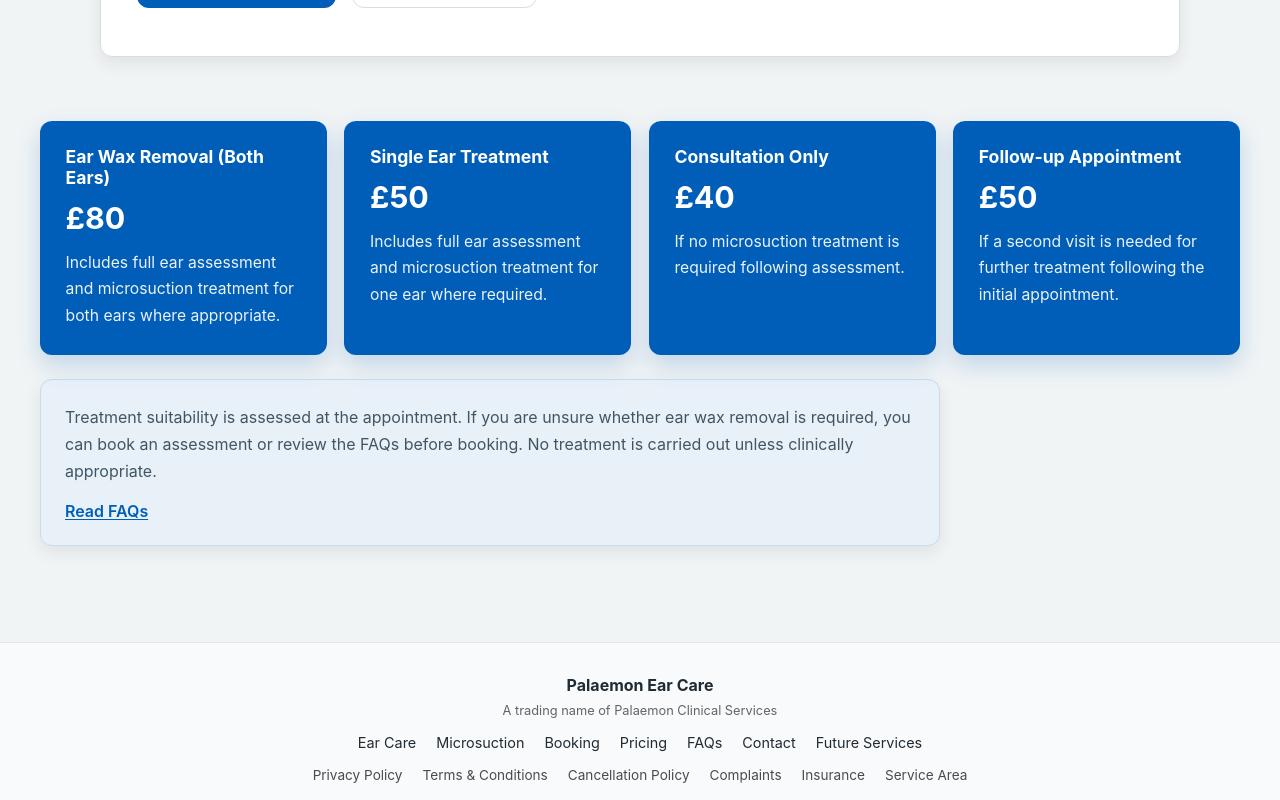
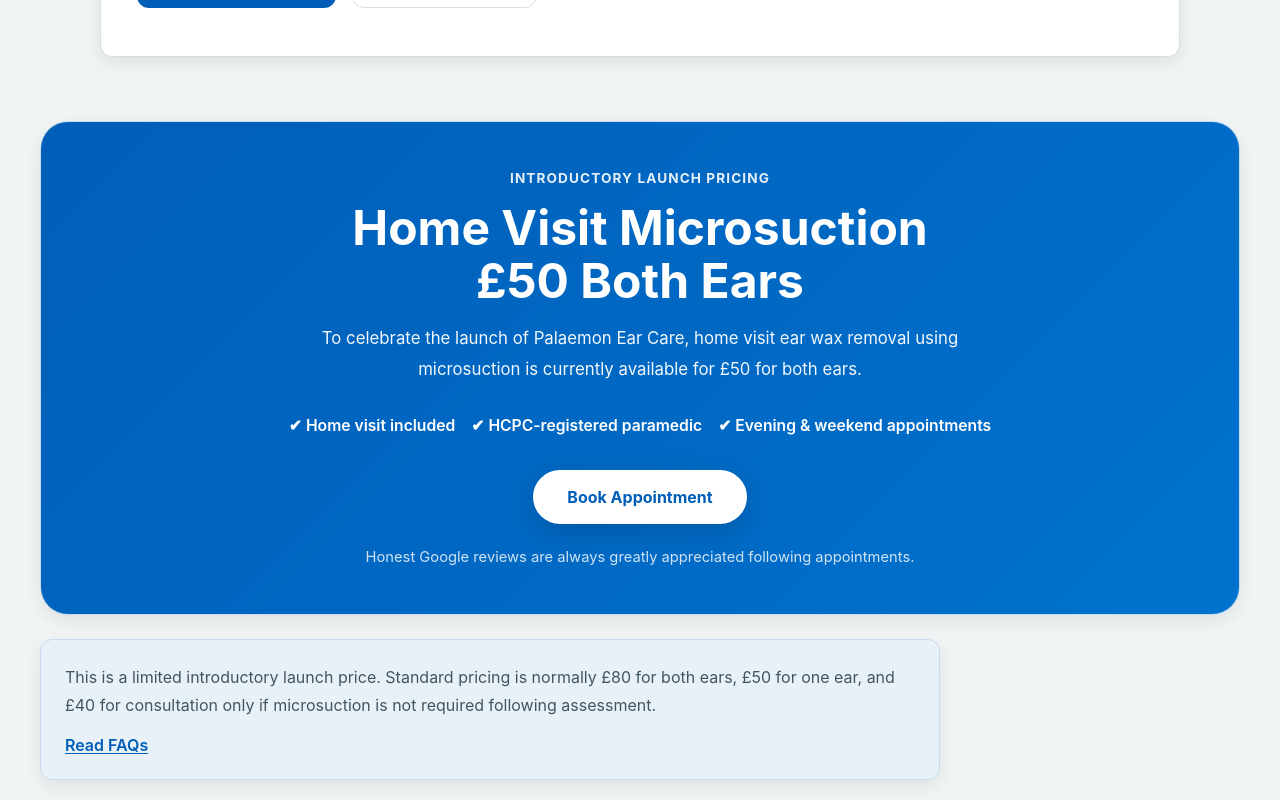
Before and after one commit to VentrisOdin/palaemon-clinical-services, a React (Vite) app in the folder frontend/: page /pricing in a window 1280 px wide. Shown: the part 640-1440 px from the top of the page. Built offline with nearby package versions, Linux system fonts and the light colour scheme.

Commit message:
Launch price promo

```diff
--- /dev/null
+++ b/frontend/src/components/home/HomeLaunchOffer.jsx
@@ -0,0 +1,113 @@
+import { Link } from "react-router-dom";
+
+function HomeLaunchOffer() {
+  return (
+    <section className="home-section">
+      <div className="container">
+        <div
+          className="nhs-info-card"
+          style={{
+            background: "linear-gradient(135deg, #005eb8, #0072ce)",
+            color: "#ffffff",
+            padding: "3rem",
+            borderRadius: "28px",
+            textAlign: "center",
+            position: "relative",
+            overflow: "hidden",
+          }}
+        >
+          <p
+            style={{
+              fontSize: "0.85rem",
+              fontWeight: "700",
+              letterSpacing: "0.08em",
+              textTransform: "uppercase",
+              opacity: "0.9",
+              marginBottom: "1rem",
+            }}
+          >
+            Introductory Launch Offer
+          </p>
+
+          <h2
+            style={{
+              color: "#ffffff",
+              marginBottom: "1rem",
+              fontSize: "clamp(2rem, 5vw, 3rem)",
+              lineHeight: "1.1",
+            }}
+          >
+            Home Visit Microsuction
+            <br />
+            £50 Both Ears
+          </h2>
+
+          <p
+            style={{
+              maxWidth: "720px",
+              margin: "0 auto 2rem auto",
+              color: "rgba(255,255,255,0.95)",
+              lineHeight: "1.8",
+              fontSize: "1.05rem",
+            }}
+          >
+            To celebrate the launch of Palaemon Ear Care, we are
+            currently offering home visit ear wax removal using
+            microsuction for £50 for both ears.
+          </p>
+
+          <div
+            style={{
+              display: "flex",
+              flexWrap: "wrap",
+              justifyContent: "center",
+              gap: "1rem",
+              marginBottom: "2.2rem",
+              fontWeight: "600",
+              fontSize: "0.98rem",
+            }}
+          >
+            <span>✔ Home visit included</span>
+            <span>✔ HCPC-registered paramedic</span>
+            <span>✔ Evening & weekend appointments</span>
+          </div>
+
+          <Link
+            to="/booking"
+            className="primary-button"
+            style={{
+              background: "#ffffff",
+              color: "#005eb8",
+              border: "2px solid #ffffff",
+              padding: "0.95rem 2rem",
+              borderRadius: "999px",
+              fontWeight: "700",
+              display: "inline-flex",
+              alignItems: "center",
+              justifyContent: "center",
+              textDecoration: "none",
+              boxShadow: "0 10px 30px rgba(0,0,0,0.15)",
+              transition: "all 0.25s ease",
+            }}
+          >
+            Book Appointment
+          </Link>
+
+          <p
+            style={{
+              marginTop: "1.5rem",
+              fontSize: "0.92rem",
+              opacity: "0.9",
+              color: "rgba(255,255,255,0.9)",
+            }}
+          >
+            Honest Google reviews are always greatly appreciated
+            following appointments.
+          </p>
+        </div>
+      </div>
+    </section>
+  );
+}
+
+export default HomeLaunchOffer;
--- /dev/null
+++ b/frontend/src/components/pricing/PricingLaunchOffer.jsx
@@ -0,0 +1,147 @@
+import { Link } from "react-router-dom";
+
+function PricingLaunchOffer() {
+  return (
+    <section
+      className="home-section"
+      style={{
+        paddingTop: "2rem",
+        paddingBottom: "3rem",
+      }}
+    >
+      <div className="container">
+        <div
+          className="nhs-info-card"
+          style={{
+            background: "linear-gradient(135deg, #005eb8, #0072ce)",
+            color: "#ffffff",
+            padding: "3rem",
+            borderRadius: "28px",
+            textAlign: "center",
+            boxShadow: "var(--shadow-soft)",
+          }}
+        >
+          <p
+            style={{
+              fontSize: "0.85rem",
+              fontWeight: "700",
+              letterSpacing: "0.08em",
+              textTransform: "uppercase",
+              opacity: "0.9",
+              marginBottom: "1rem",
+            }}
+          >
+            Introductory Launch Pricing
+          </p>
+
+          <h2
+            style={{
+              color: "#ffffff",
+              marginBottom: "1rem",
+              fontSize: "clamp(2rem, 5vw, 3rem)",
+              lineHeight: "1.1",
+            }}
+          >
+            Home Visit Microsuction
+            <br />
+            £50 Both Ears
+          </h2>
+
+          <p
+            style={{
+              maxWidth: "720px",
+              margin: "0 auto 2rem auto",
+              color: "rgba(255,255,255,0.95)",
+              lineHeight: "1.8",
+              fontSize: "1.05rem",
+            }}
+          >
+            To celebrate the launch of Palaemon Ear Care, home visit ear wax
+            removal using microsuction is currently available for £50 for both
+            ears.
+          </p>
+
+          <div
+            style={{
+              display: "flex",
+              flexWrap: "wrap",
+              justifyContent: "center",
+              gap: "1rem",
+              marginBottom: "2.2rem",
+              fontWeight: "600",
+              fontSize: "0.98rem",
+            }}
+          >
+            <span>✔ Home visit included</span>
+            <span>✔ HCPC-registered paramedic</span>
+            <span>✔ Evening & weekend appointments</span>
+          </div>
+
+          <Link
+            to="/booking"
+            className="primary-button"
+            style={{
+              background: "#ffffff",
+              color: "#005eb8",
+              border: "2px solid #ffffff",
+              padding: "0.95rem 2rem",
+              borderRadius: "999px",
+              fontWeight: "700",
+              display: "inline-flex",
+              alignItems: "center",
+              justifyContent: "center",
+              textDecoration: "none",
+              boxShadow: "0 10px 30px rgba(0,0,0,0.15)",
+              transition: "all 0.25s ease",
+            }}
+          >
+            Book Appointment
+          </Link>
+
+          <p
+            style={{
+              marginTop: "1.5rem",
+              fontSize: "0.92rem",
+              opacity: "0.9",
+              color: "rgba(255,255,255,0.9)",
+            }}
+          >
+            Honest Google reviews are always greatly appreciated following
+            appointments.
+          </p>
+        </div>
+
+        <div
+          className="nhs-info-card"
+          style={{
+            marginTop: "1.5rem",
+            padding: "1.5rem",
+            maxWidth: "900px",
+            borderRadius: "var(--radius-md)",
+            boxShadow: "var(--shadow-soft)",
+          }}
+        >
+          <p
+            style={{
+              margin: 0,
+              color: "var(--color-text-secondary)",
+              lineHeight: "1.7",
+            }}
+          >
+            This is a limited introductory launch price. Standard pricing is
+            normally £80 for both ears, £50 for one ear, and £40 for consultation
+            only if microsuction is not required following assessment.
+          </p>
+
+          <div style={{ marginTop: "1rem" }}>
+            <Link to="/faqs" className="home-link">
+              Read FAQs
+            </Link>
+          </div>
+        </div>
+      </div>
+    </section>
+  );
+}
+
+export default PricingLaunchOffer;
--- a/frontend/src/pages/BookingPage.jsx
+++ b/frontend/src/pages/BookingPage.jsx
@@ -40,9 +40,9 @@
               marginBottom: "1.25rem",
             }}
           >
-            Choose your preferred appointment time, then pay the booking deposit.
-            After payment, you will be redirected to complete the booking form.
-            All booking requests are reviewed before confirmation.
+            Choose your preferred appointment time, then pay the £20 booking
+            deposit to secure your request. The remaining balance is paid at the
+            appointment. All booking requests are reviewed before confirmation.
           </p>
 
           <div className="glass-card booking-image-card">
@@ -55,10 +55,10 @@
 
           <div className="home-pill-row" style={{ marginBottom: "2rem" }}>
             {[
+              "Introductory offer: £50 both ears",
               "Home visits",
-              "Microsuction ear wax removal",
+              "HCPC-registered paramedic",
               "£20 deposit to secure booking",
-              "Simple booking process",
             ].map((item) => (
               <span key={item} className="home-pill">
                 {item}
@@ -67,74 +67,79 @@
           </div>
 
           <div
-            className="home-card-grid"
+            className="nhs-info-card"
             style={{
+              background: "linear-gradient(135deg, #005eb8, #0072ce)",
+              color: "#ffffff",
+              padding: "2.25rem",
+              borderRadius: "28px",
+              textAlign: "center",
               marginBottom: "1.5rem",
+              boxShadow: "var(--shadow-soft)",
             }}
           >
-            <div
-              className="glass-card home-info-card nhs-tile"
+            <p
               style={{
-                padding: "1.6rem",
+                fontSize: "0.82rem",
+                fontWeight: "700",
+                letterSpacing: "0.08em",
+                textTransform: "uppercase",
+                opacity: "0.9",
+                marginBottom: "0.85rem",
               }}
             >
+              Introductory Launch Offer
+            </p>
+
             <h2
               style={{
-                  fontSize: "1.1rem",
-                  margin: "0 0 0.75rem 0",
+                color: "#ffffff",
+                fontSize: "clamp(2rem, 5vw, 2.8rem)",
+                lineHeight: "1.1",
+                margin: "0 0 1rem 0",
               }}
             >
-                Assessment / Both Ears
+              £50 Both Ears
             </h2>
+
+            <p
+              style={{
+                maxWidth: "720px",
+                margin: "0 auto 1.5rem auto",
+                color: "rgba(255,255,255,0.95)",
+                lineHeight: "1.7",
+                fontSize: "1.02rem",
+              }}
+            >
+              Home visit ear wax removal using microsuction, delivered by an
+              HCPC-registered paramedic in the comfort of your own home.
+            </p>
 
             <div
               style={{
-                  fontSize: "2rem",
-                  fontWeight: "700",
-                  color: "#ffffff",
-                  marginBottom: "0.85rem",
+                display: "flex",
+                flexWrap: "wrap",
+                justifyContent: "center",
+                gap: "0.85rem",
+                fontWeight: "600",
+                fontSize: "0.95rem",
               }}
             >
-                £80
+              <span>✔ Home visit included</span>
+              <span>✔ Full ear assessment</span>
+              <span>✔ Evening & weekend appointments</span>
             </div>
 
-              <p className="home-card-copy">
-                Includes a home visit with full ear assessment and microsuction treatment for both ears if requiered.
-
-              </p>
-            </div>
-
-            <div
-              className="glass-card home-info-card nhs-tile"
+            <p
               style={{
-                padding: "1.6rem",
+                marginTop: "1.35rem",
+                fontSize: "0.9rem",
+                color: "rgba(255,255,255,0.9)",
               }}
             >
-              <h2
-                style={{
-                  fontSize: "1.1rem",
-                  margin: "0 0 0.75rem 0",
-                }}
-              >
-                Assessment / Single Ear
-              </h2>
-
-              <div
-                style={{
-                  fontSize: "2rem",
-                  fontWeight: "700",
-                  color: "#ffffff",
-                  marginBottom: "0.85rem",
-                }}
-              >
-                £50
-              </div>
-
-              <p className="home-card-copy">
-                Includes a home visit with full ear assessment and microsuction treatment for one
-                ear if required.
+              Standard price normally £80 for both ears. Honest Google reviews
+              are always appreciated following appointments.
             </p>
-            </div>
           </div>
 
           <div
@@ -315,8 +320,8 @@
               }}
             >
               Once you have chosen your appointment time, please pay your £20
-              booking deposit. After payment, you will be redirected to the
-              booking and consent form to complete your request.
+              booking deposit. This secures your booking request and is deducted
+              from the final appointment cost.
             </p>
 
             <a
--- a/frontend/src/pages/Home.jsx
+++ b/frontend/src/pages/Home.jsx
@@ -4,11 +4,13 @@
 import HomeIntro from "../components/home/HomeIntro";
 import HomeCareHomeClinics from "../components/home/HomeCareHomeClinics";
 import HomeCTA from "../components/home/HomeCTA";
+import HomeLaunchOffer from "../components/home/HomeLaunchOffer";
 
 function Home() {
   return (
     <>
       <HomeHero />
+      <HomeLaunchOffer />
       <HomeProblem />
       <HomeWhyChoose />
       <HomeIntro />
--- a/frontend/src/pages/PricingPage.jsx
+++ b/frontend/src/pages/PricingPage.jsx
@@ -1,11 +1,11 @@
 import PricingHero from "../components/pricing/PricingHero";
-import PricingCards from "../components/pricing/PricingCards";
+import PricingLaunchOffer from "../components/pricing/PricingLaunchOffer";
 
 function PricingPage() {
   return (
     <>
       <PricingHero />
-      <PricingCards />
+      <PricingLaunchOffer />
     </>
   );
 }
--- a/frontend/src/pages/ServiceAreaHampshire.jsx
+++ b/frontend/src/pages/ServiceAreaHampshire.jsx
@@ -10,7 +10,7 @@
     "Fareham",
     "Gosport",
     "Emsworth",
-    "Hayling Island",
+    "Basingstoke",
     "Horndean",
   ];
 
```
Lines whose indentation alone changed are shown as unchanged.
